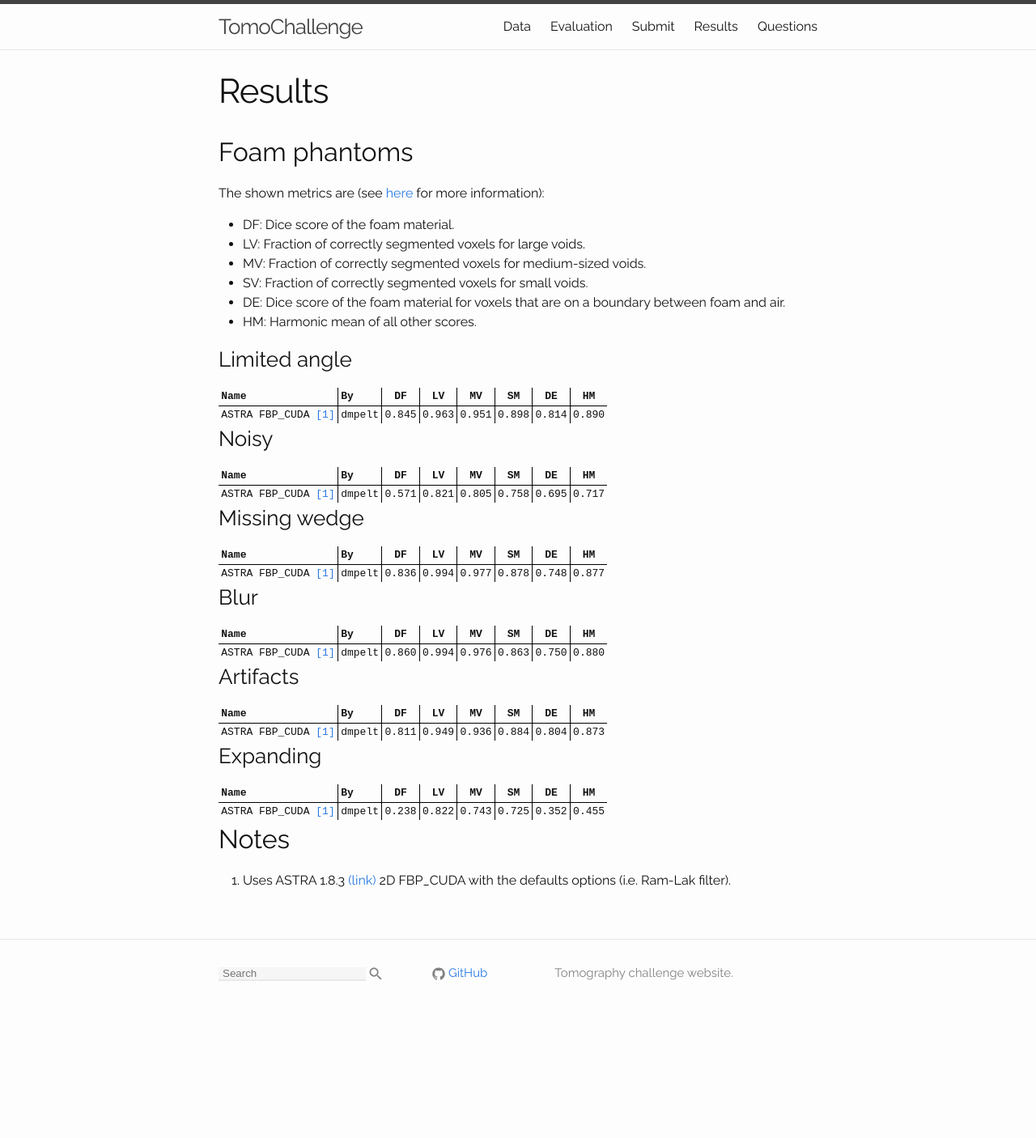
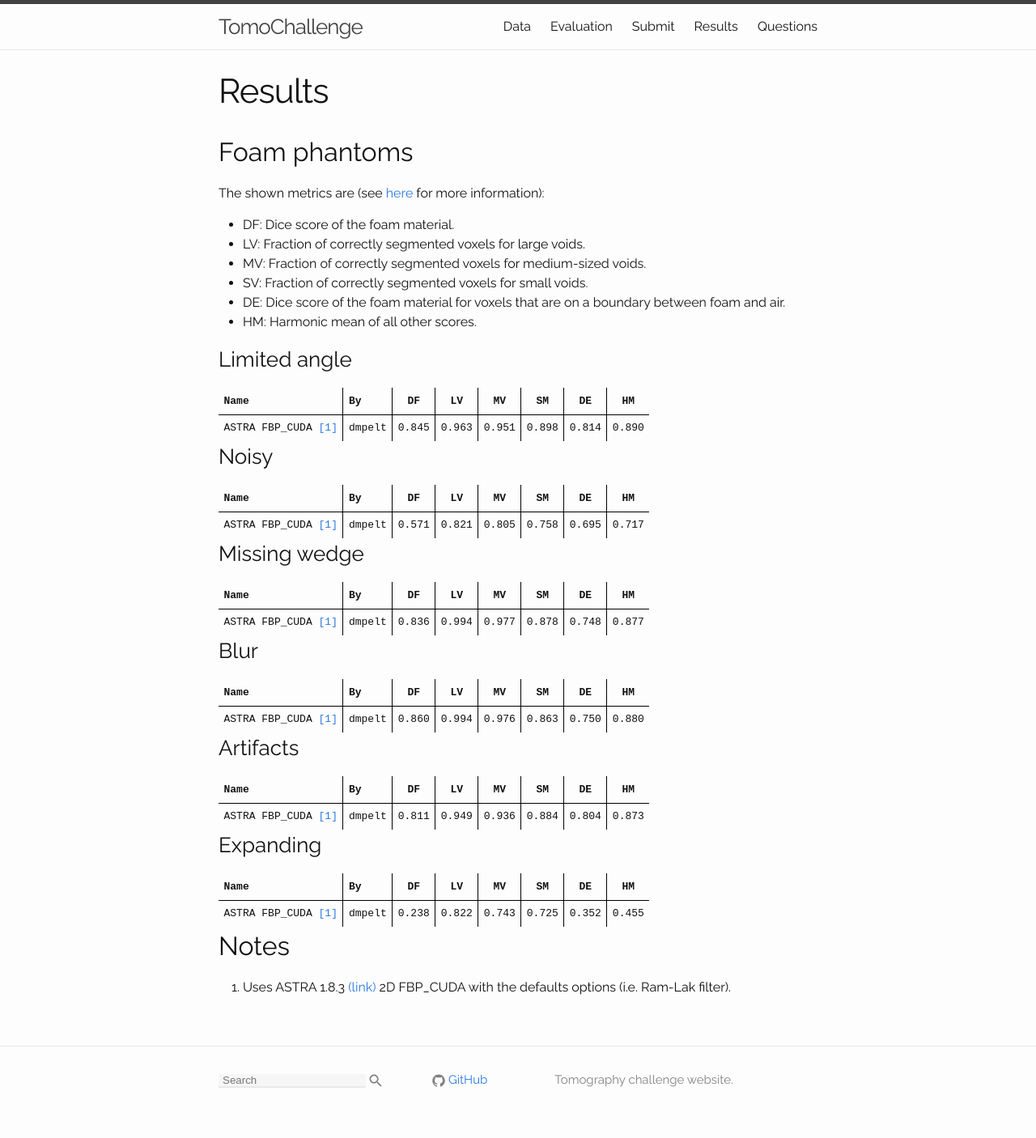
Before and after one commit to tomochallenge/tomochallenge.github.io, a Jekyll site: the page built from main_pages/70_results.md, in a window 1280 px wide. Shown: the whole page at 81% size. Built offline with Jekyll 4.4.1, drawn with Linux system fonts in a browser that asks for light colours; before the commit the page ends 1274 px from its top, so only the background shows below that.

Commit message:
Update main.scss

```diff
--- a/assets/main.scss
+++ b/assets/main.scss
@@ -52,8 +52,7 @@ table {
 table td {
     border-left: 1px solid #000;
     border-right: 1px solid #000;
-    padding-left: 0.25em;
-    padding-right: 0.25em;
+    padding: 0.5em;
 }
 
 table td:first-child {
@@ -68,8 +67,7 @@ table th {
     border-left: 1px solid #000;
     border-right: 1px solid #000;
     border-bottom: 1px solid #000;
-    padding-left: 0.25em;
-    padding-right: 0.25em;
+    padding: 0.5em;
 }
 
 table th:first-child {
```
